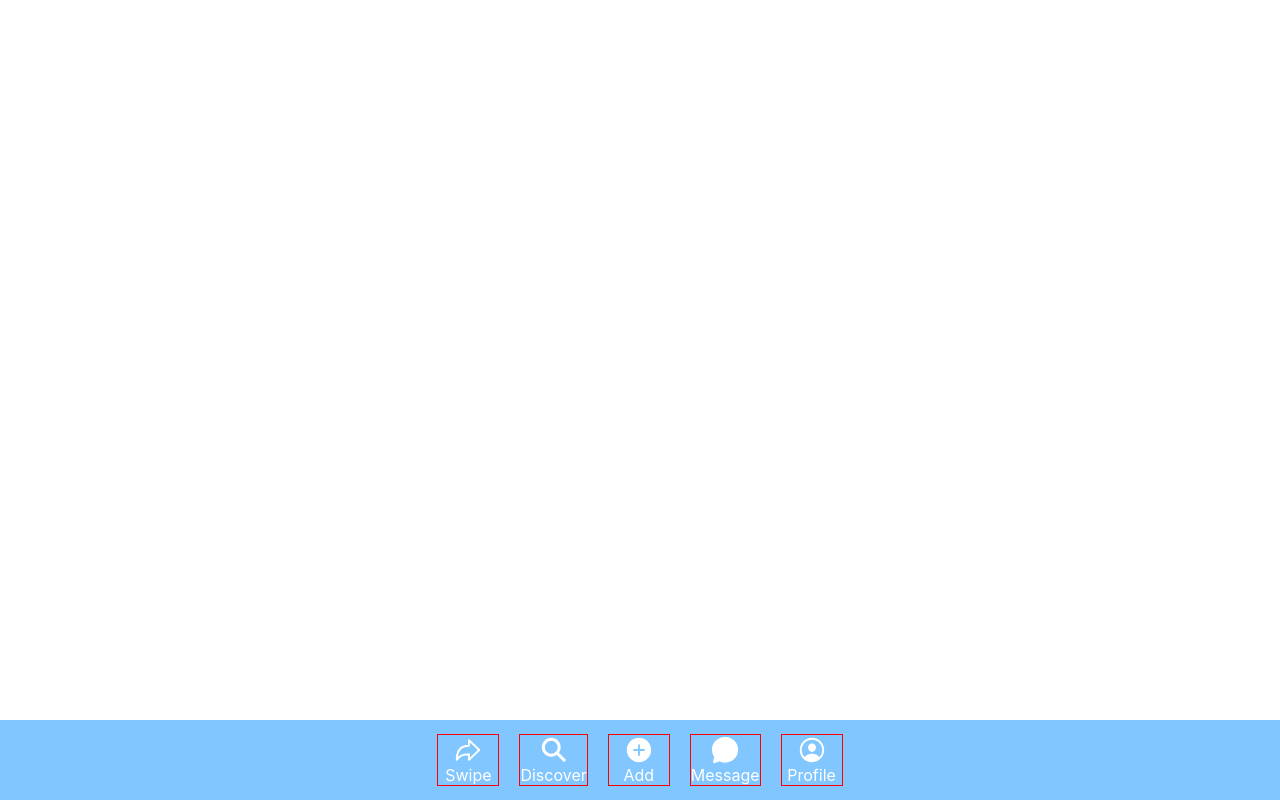
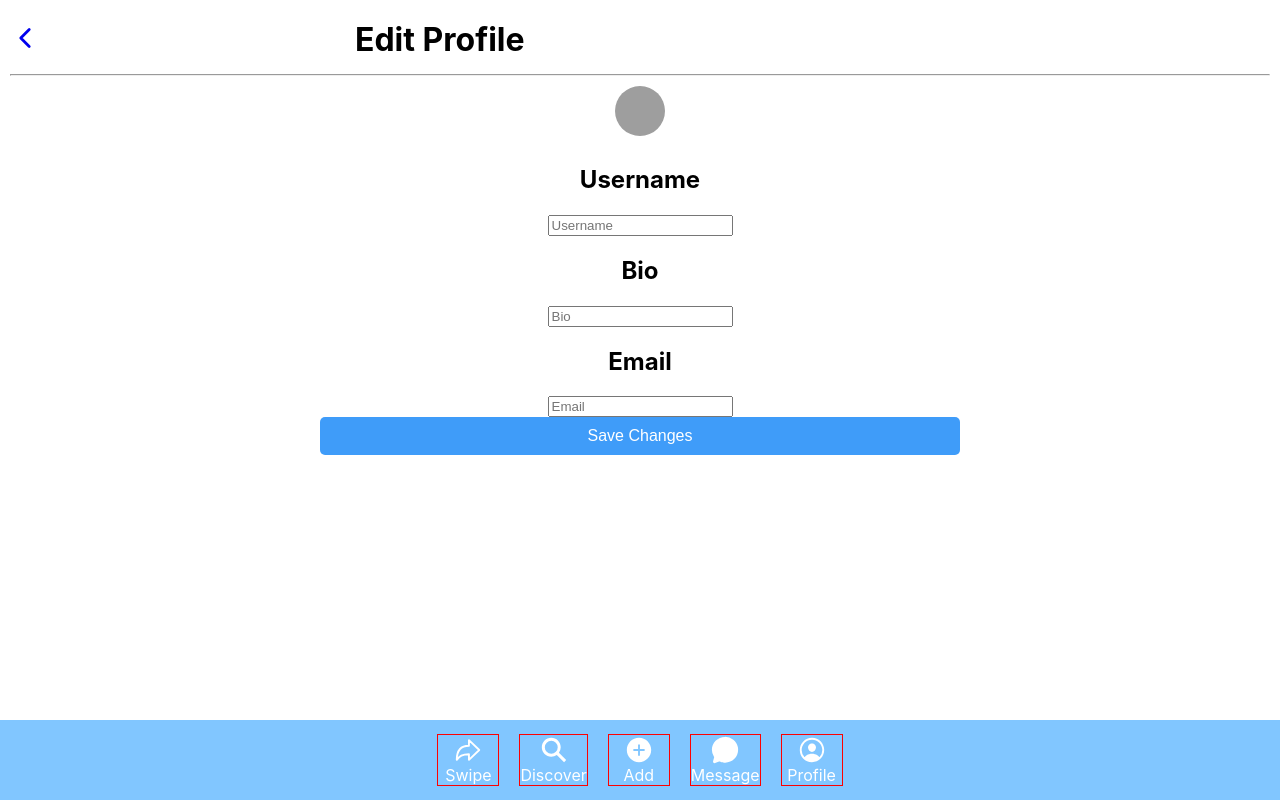
Before and after one commit to agiledev-students-spring2024/4-final-project-esports-tracker, a React (Create React App) app in the folder front-end/: page /editProfile in a window 1280 px wide. Built offline with nearby package versions, Linux system fonts and the light colour scheme; grey boxes are pictures that could not be loaded.

Commit message:
edit profile started

```diff
--- a/front-end/src/App.js
+++ b/front-end/src/App.js
@@ -6,6 +6,7 @@ import Swipe from './pages/Swipe/Swipe';
 import Add from './pages/Add/Add';
 import Profile from './pages/Profile/Profile';
 import Discover from './pages/Discover/Discover';
+import EditProfile from './pages/Profile/EditProfile';
 
 function App() {
   return (
@@ -17,6 +18,8 @@ function App() {
           <Route path="/add" element={<Add/>} />
           <Route path="message" element={<Message/>} />
           <Route path="/profile" element={<Profile/>} />
+
+          <Route path="/editProfile" element={<EditProfile/>} />
           {/* add pages above */}
         </Routes>
         <Navbar/>
--- /dev/null
+++ b/front-end/src/pages/Profile/EditProfile.css
@@ -0,0 +1,15 @@
+.editHeader{
+    text-align: center;
+    flex-direction: row;
+    display: flex;
+    padding: 10px;
+    align-items: center;
+    margin-top: 10px;
+    }
+
+.editHeader h1{
+    margin: 0px;
+    padding: 0px;
+    text-align: center;
+    margin-left: 25%;
+}
--- /dev/null
+++ b/front-end/src/pages/Profile/EditProfile.js
@@ -0,0 +1,60 @@
+import React, {useState} from 'react'
+import './EditProfile.css'
+import { IoChevronBack } from "react-icons/io5";
+import { Link } from 'react-router-dom';
+
+
+
+const EditProfile = () => {
+
+
+    const [username, setUsername] = useState('');
+    const [bio, setBio] = useState('');
+    const [email, setEmail] = useState('');
+
+
+
+
+    const handleSubmit = () => {
+        //send the caption and image data to a server
+        //do later
+        window.location.href = '/Profile';
+      };
+
+
+  return (
+    <>
+    <div className='editHeader'>
+        <Link to='/Profile'>
+        <IoChevronBack size={30} />
+        </Link>
+        <h1>Edit Profile</h1>
+      </div>
+  <hr/>
+
+<div className = "editInputs">
+    <div className = 'editProfileImage'>
+        <img src='https://picsum.photos/id/237/200/300' alt='profile' />
+    </div>
+    <div className = 'editProfileName'>
+        <h2>Username</h2>
+        <input type='text' placeholder="Username" name="username" />
+    </div>
+    <div className = 'editProfileBio'>
+        <h2>Bio</h2>
+        <input type='text' placeholder="Bio" name="bio" />
+    </div>
+    <div className = 'editProfileEmail'>
+        <h2>Email</h2>
+        <input type='text' placeholder="Email" name="email" />
+    </div>
+</div>
+
+  <div className='addCaption'>
+  </div>
+  <button className = 'postSubmit' onClick={handleSubmit}>Save Changes</button>
+  </>
+  )
+}
+
+export default EditProfile
--- a/front-end/src/pages/Profile/Profile.css
+++ b/front-end/src/pages/Profile/Profile.css
@@ -11,7 +11,6 @@
     width: 90%;
     display: flex;
     flex-direction: row;
-    border: 1px solid red;
 }
 
 .profileHeader img{
@@ -19,12 +18,10 @@
     height: 100px;
     border-radius: 50%;
     margin-right: 20px;
-    border: 1px solid red;
 }
 .profileHeader h1{
     font-size: 2rem;
     text-align: center;
-    border: 1px solid red;
 }
 
 .userName h1{
@@ -41,11 +38,23 @@
 
 }
 
+.editProfileButton{
+    padding: 10px;
+    border-radius: 10px;
+    background-color: #64c4ff;
+    color: white;
+    font-size: 1.2rem;
+    border: none;
+    cursor: pointer;
+    width: 200px;
+}
+
 .profilePosts{
-    border: 1px solid red;
     align-items: center;
     justify-content: left;
     display: grid;
     grid-template-columns: repeat(3, 1fr);
     width: 100%;
+    height: 530px;
+    overflow-y: scroll;
 }
--- a/front-end/src/pages/Profile/Profile.js
+++ b/front-end/src/pages/Profile/Profile.js
@@ -1,5 +1,6 @@
 import React, { useState, useEffect } from 'react'
 import axios from 'axios'
+import { Link } from 'react-router-dom'
 import './Profile.css'
 
 const Profile = () => {
@@ -49,8 +50,9 @@ const Profile = () => {
         <div className = 'bio'>
           <p>{bio}</p>
         </div>
-
-      <button> Edit Profile </button>
+      <Link to='/editProfile'>
+      <button className='editProfileButton'> Edit Profile </button>
+      </Link>
       <div className='profilePosts'>
       {
         images.map(image => (
```
